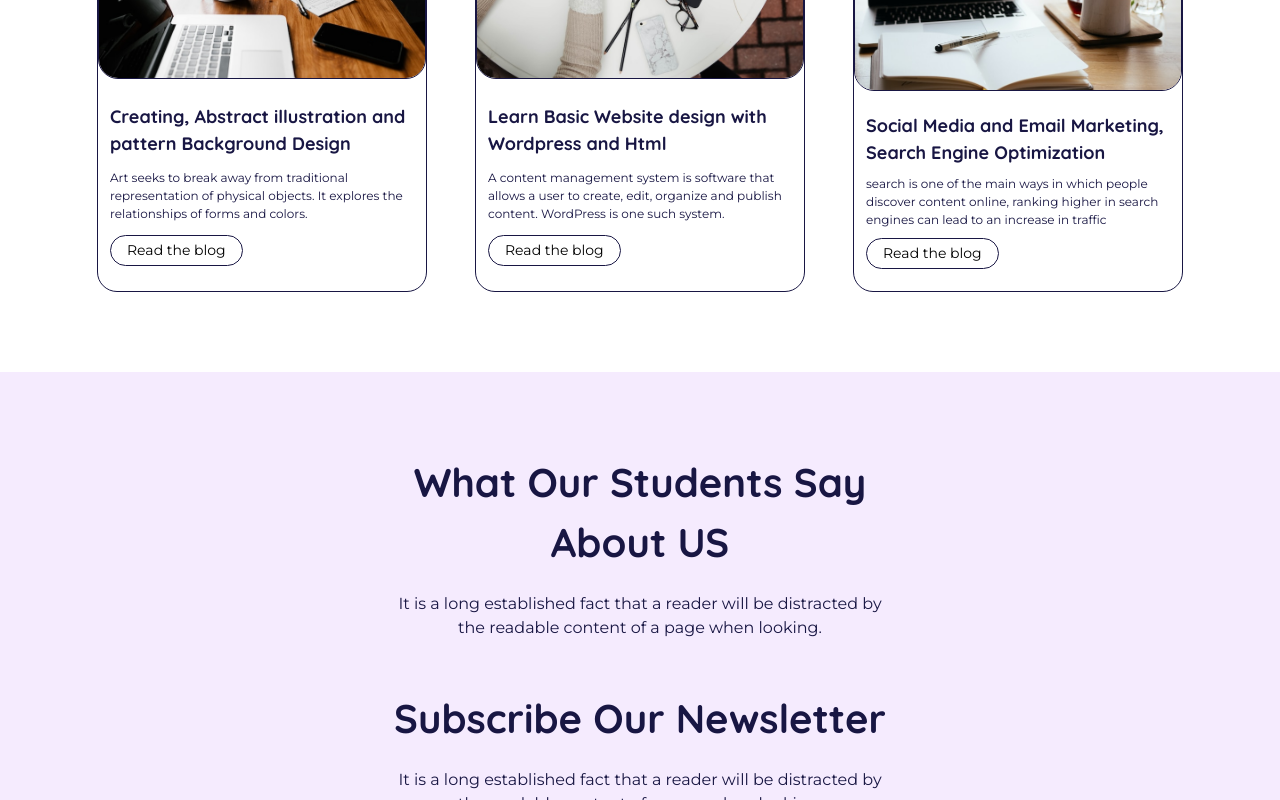
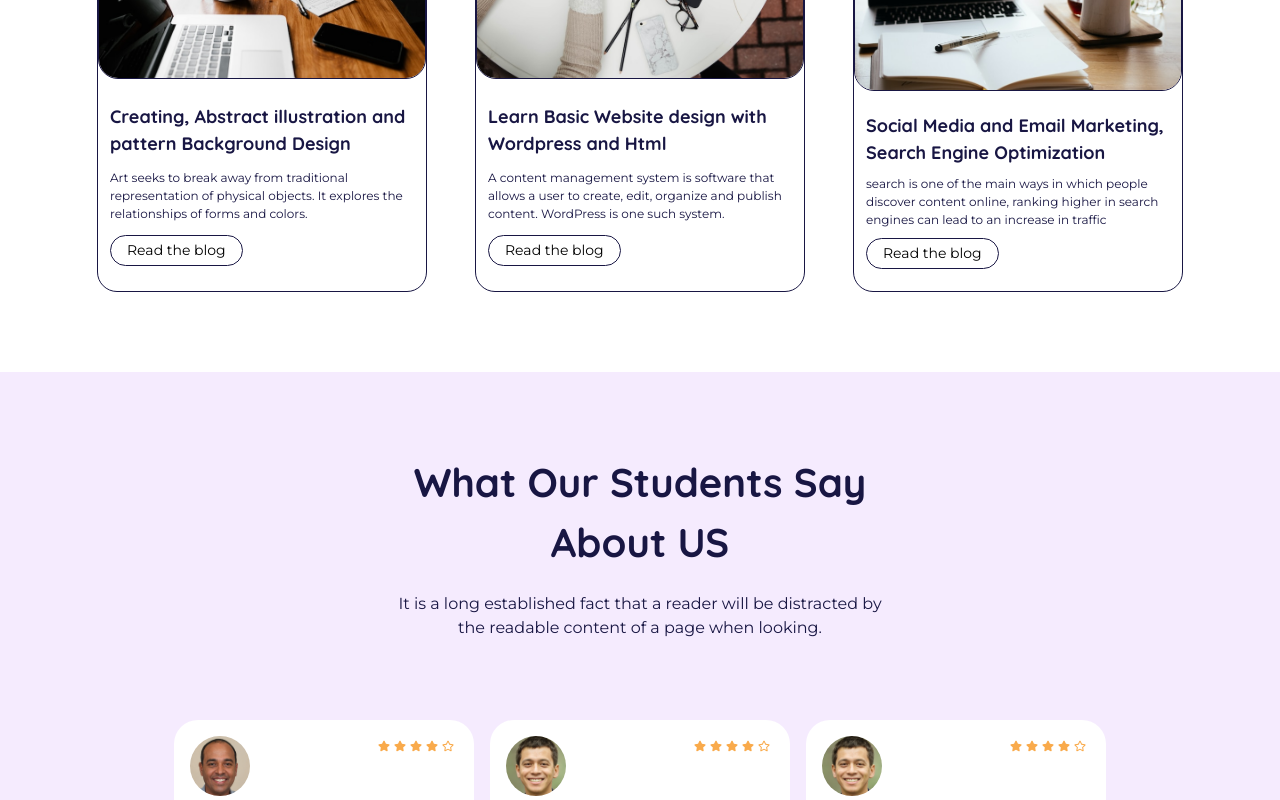
Before and after one commit to kr1shh/codesvera-task, a React (Vite) app: page / in a window 1280 px wide. Shown: the part 3781-4581 px from the top of the page. Built offline with nearby package versions, Linux system fonts and the light colour scheme.

Commit message:
testimonial cards added

```diff
--- a/package.json
+++ b/package.json
@@ -13,7 +13,8 @@
     "react": "^18.3.1",
     "react-dom": "^18.3.1",
     "react-icons": "^5.3.0",
-    "react-router-dom": "^6.26.2"
+    "react-router-dom": "^6.26.2",
+    "swiper": "^11.1.14"
   },
   "devDependencies": {
     "@eslint/js": "^9.11.1",
--- a/src/components/home/Courses.jsx
+++ b/src/components/home/Courses.jsx
@@ -28,7 +28,7 @@ const Courses = () => {
               />
             </div>
           </div>
-          <div className=" flex flex-wrap flex-col w-[600px] h-[600px] justify-center gap-6">
+          <div className=" flex flex-wrap flex-col w-[600px] h-[600px] justify-center gap-6 mb-5">
             {
                 elearnData.map((item,index)=>(
                     <ElearningCard
--- a/src/components/home/Testimonial.jsx
+++ b/src/components/home/Testimonial.jsx
@@ -1,8 +1,11 @@
-import { useState } from "react"
-
+import { useState } from "react";
+import Carousel from "../ui/Carousel";
+import TestimonialCard from "../ui/TestimonialCard";
+import { SwiperSlide } from "swiper/react";
+import { testimonialData } from "../../data";
 
 const Testimonial = () => {
-    const [ email,setEmail ] = useState("")
+  const [email, setEmail] = useState("");
 
   return (
     <>
@@ -16,8 +19,23 @@ const Testimonial = () => {
               It is a long established fact that a reader will be distracted by
               the readable content of a page when looking.
             </p>
+
+            <div className="w-full flex gap-4 mt-20">
+
+                {testimonialData.map((item, index) => (
+
+                        <TestimonialCard
+                        key={index}
+                          image={item.image}
+                          title={item.name}
+                          description={item.message}
+                        />
+
+                ))}
+
+            </div>
           </div>
-          <div className="flex flex-col items-center justify-center">
+          <div className="flex flex-col items-center justify-center mt-[150px]">
             <h1 className="text-[40px] text-text_primary font-quicksand font-bold">
               Subscribe Our Newsletter
             </h1>
@@ -42,6 +60,6 @@ const Testimonial = () => {
       </section>
     </>
   );
-}
+};
 
-export default Testimonial
+export default Testimonial;
--- a/src/components/index.js
+++ b/src/components/index.js
@@ -12,6 +12,7 @@ import WhyCard from "./ui/WhyCard";
 import BlogCard from "./ui/BlogCard";
 import Testimonial from "./home/Testimonial";
 import ElearningCard from "./ui/ElearningCard";
+import TestimonialCard from "./ui/TestimonialCard";
 
 
 
@@ -29,5 +30,6 @@ export {
   Blogs,
   BlogCard,
   Testimonial,
-  ElearningCard
+  ElearningCard,
+  TestimonialCard
 };
--- /dev/null
+++ b/src/components/ui/Carousel.jsx
@@ -0,0 +1,48 @@
+import { Swiper, SwiperSlide } from "swiper/react";
+import {
+  A11y,
+  Navigation,
+  Pagination,
+  Scrollbar,
+} from "swiper/modules";
+import { useEffect, useState, useRef } from "react";
+import { FaArrowRight, FaArrowLeft } from "react-icons/fa6";
+
+
+import "swiper/css";
+import "swiper/css/navigation";
+import "swiper/css/pagination";
+import "swiper/css/scrollbar";
+
+const Carousel = ({ children, direction }) => {
+  const [domLoaded, setDomLoaded] = useState(false);
+  const swiperRef = useRef(null);
+
+  useEffect(() => {
+    setDomLoaded(true);
+  }, []);
+
+  if (!domLoaded) {
+    return "Loading . . .";
+  }
+
+  return (
+    <>
+      <div>
+        <Swiper
+          modules={[Navigation, Pagination, Scrollbar, A11y]}
+          spaceBetween={50}
+          slidesPerView={3}
+          navigation
+        >
+          <SwiperSlide>Slide 1</SwiperSlide>
+          <SwiperSlide>Slide 2</SwiperSlide>
+          <SwiperSlide>Slide 3</SwiperSlide>
+          <SwiperSlide>Slide 4</SwiperSlide>
+        </Swiper>
+      </div>
+    </>
+  );
+};
+
+export default Carousel;
--- /dev/null
+++ b/src/components/ui/TestimonialCard.jsx
@@ -0,0 +1,24 @@
+import image from "../../assets/images/student_1.png"
+import { FaStar } from "react-icons/fa";
+import { FaRegStar } from "react-icons/fa";
+
+const TestimonialCard = ({title,description,image}) => {
+  return (
+    <div className="relative flex flex-col items-start justify-start w-[300px] h-[250px] bg-white rounded-3xl font-montserrat p-4 gap-2">
+        <div className="w-[60px] overflow-hidden rounded-full">
+            <img src={ image } className="w-full" alt="testimonial image" />
+        </div>
+        <h1 className="font-bold text-text_primary text-[16px]">{title}</h1>
+        <p className="text-[12px] max-w-[290px]">{description}</p>
+        <div className="flex text-[12px] gap-1 absolute top-[20px] right-[20px]">
+            <FaStar color="#f9aa4b"/>
+            <FaStar color="#f9aa4b"/>
+            <FaStar color="#f9aa4b"/>
+            <FaStar color="#f9aa4b"/>
+            <FaRegStar color="#f9aa4b"/>
+        </div>
+    </div>
+  )
+}
+
+export default TestimonialCard
```
Also changed, not shown: 1 other file (tests, documents, lock files or other folders).
